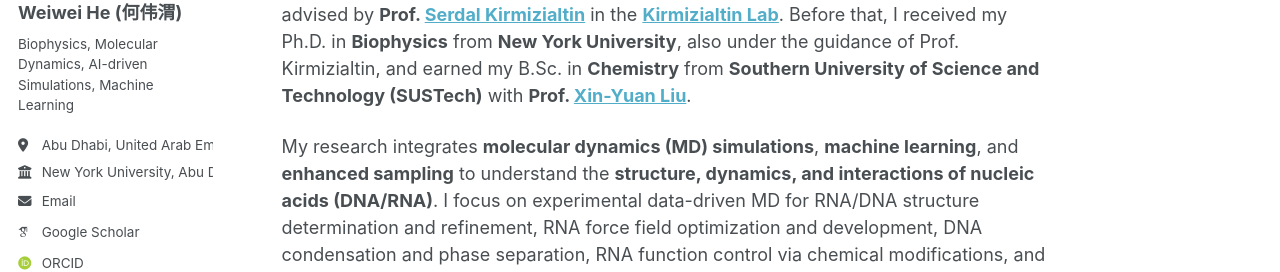
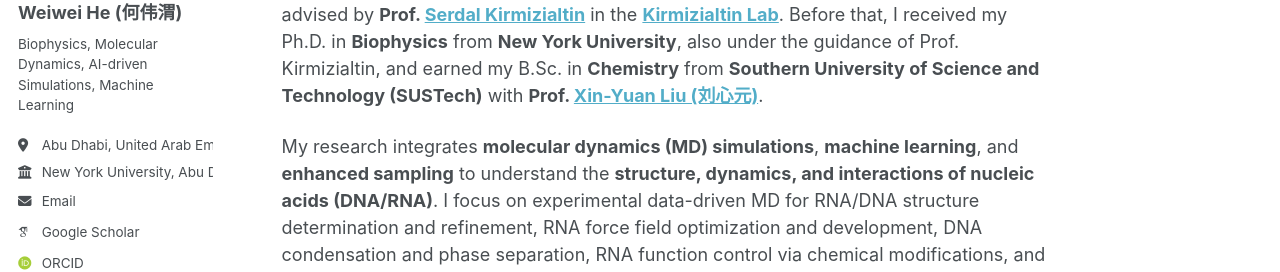
Before and after one commit to Warrenheww/warrenheww.github.io, a Jekyll site: the page built from _pages/about.md, in a window 1280 px wide and 900 px high. Shown: the part 221-493 px from the top of the window. Built offline with Jekyll 4.4.1, drawn with Linux system fonts in a browser that asks for light colours; some web fonts are replaced.

Commit message:
Update about.md

```diff
--- a/_pages/about.md
+++ b/_pages/about.md
@@ -7,7 +7,7 @@
   - /about.html
 ---
 
-My name is **Weiwei He**, currently a Postdoctoral Associate in Computational Biophysics and Theoretical Chemistry at **New York University Abu Dhabi**, affiliated with the **Division of Science** and the **Chemistry Program** since Summer 2023, and I am very fortunate to be advised by **Prof. [Serdal Kirmizialtin](https://nyuad.nyu.edu/en/academics/divisions/science/faculty/serdal-kirmizialtin.html)** in the [**Kirmizialtin Lab**](https://www.kirmizialtinlab.org/). Before that, I received my Ph.D. in **Biophysics** from **New York University**, also under the guidance of Prof. Kirmizialtin, and earned my B.Sc. in **Chemistry** from **Southern University of Science and Technology (SUSTech)** with **Prof. [Xin-Yuan Liu](https://liuxy.chem.sustech.edu.cn/)**.
+My name is **Weiwei He**, currently a Postdoctoral Associate in Computational Biophysics and Theoretical Chemistry at **New York University Abu Dhabi**, affiliated with the **Division of Science** and the **Chemistry Program** since Summer 2023, and I am very fortunate to be advised by **Prof. [Serdal Kirmizialtin](https://nyuad.nyu.edu/en/academics/divisions/science/faculty/serdal-kirmizialtin.html)** in the [**Kirmizialtin Lab**](https://www.kirmizialtinlab.org/). Before that, I received my Ph.D. in **Biophysics** from **New York University**, also under the guidance of Prof. Kirmizialtin, and earned my B.Sc. in **Chemistry** from **Southern University of Science and Technology (SUSTech)** with **Prof. [Xin-Yuan Liu (刘心元)](https://liuxy.chem.sustech.edu.cn/)**.
 
 My research integrates **molecular dynamics (MD) simulations**, **machine learning**, and **enhanced sampling** to understand the **structure, dynamics, and interactions of nucleic acids (DNA/RNA)**. I focus on experimental data-driven MD for RNA/DNA structure determination and refinement, RNA force field optimization and development, DNA condensation and phase separation, RNA function control via chemical modifications, and multi-scale modeling of nucleic acid–vector assemblies for gene therapy. I collaborate internally with **Prof. [Panče Naumov](https://nyuad.nyu.edu/en/academics/divisions/science/faculty/pance-naumov.html)** at [**CSEM**](https://nyuad.nyu.edu/en/research/faculty-labs-and-projects/center-for-smart-engineering-materials.html) on biomaterials modeling, and more broadly with:
 
```
